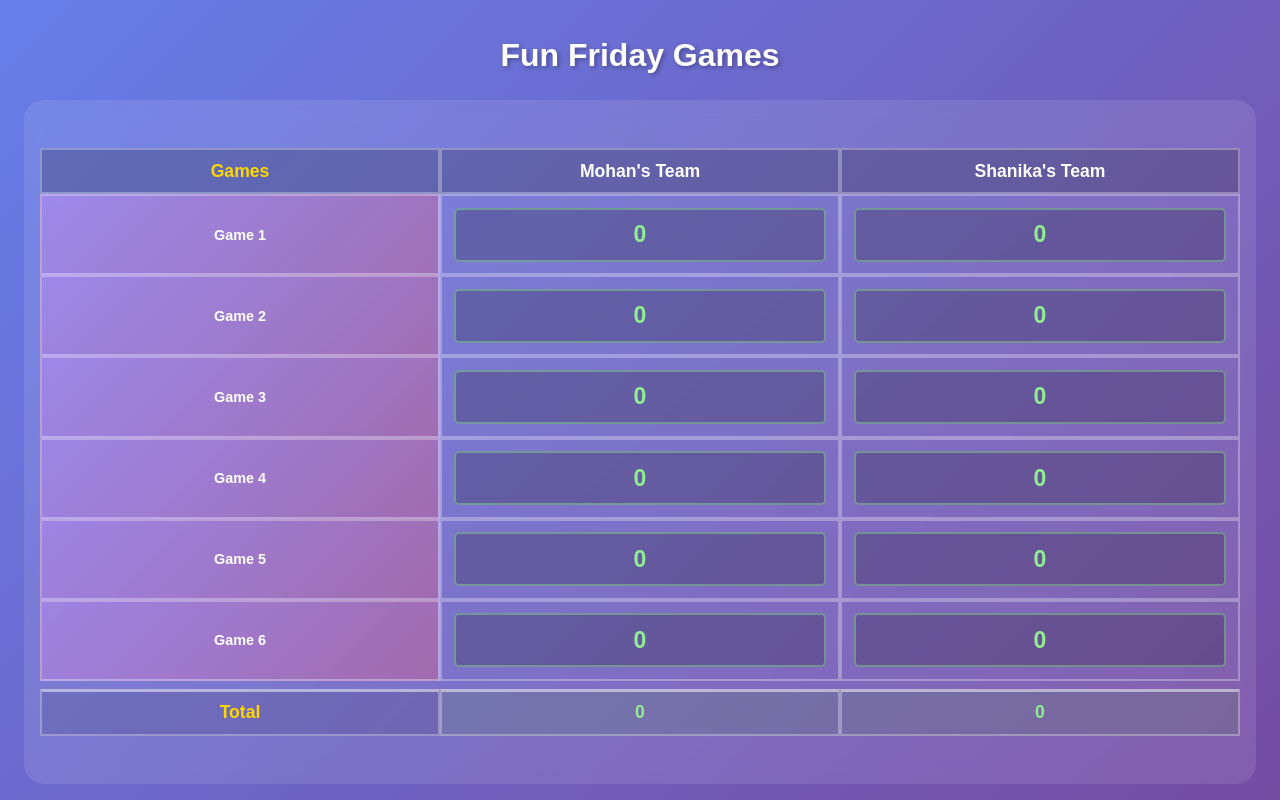
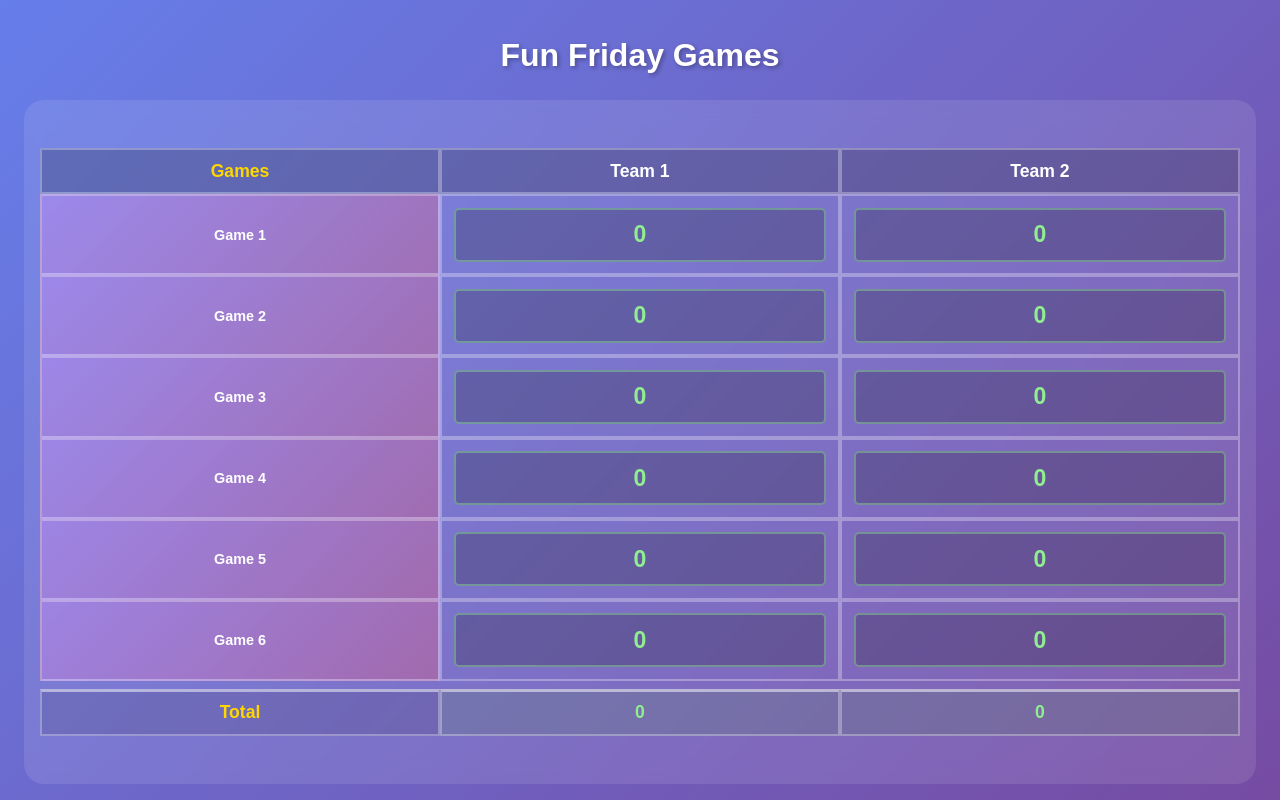
Before and after one commit to arunbabu21/fun-friday, an Angular app: page / in a window 1280 px wide. Built offline with nearby package versions, Linux system fonts and the light colour scheme.

Commit message:
FunFriday - second-round

```diff
--- a/src/app/components/home/home.html
+++ b/src/app/components/home/home.html
@@ -5,8 +5,8 @@
     <div class="scores-table">
       <div class="table-row header">
         <div class="table-cell game-name">Games</div>
-        <div class="table-cell team-name">Mohan's Team</div>
-        <div class="table-cell team-name">Shanika's Team</div>
+        <div class="table-cell team-name">Team 1</div>
+        <div class="table-cell team-name">Team 2</div>
       </div>
       @for (score of scores; track score.game) {
         <div class="table-row">
```
